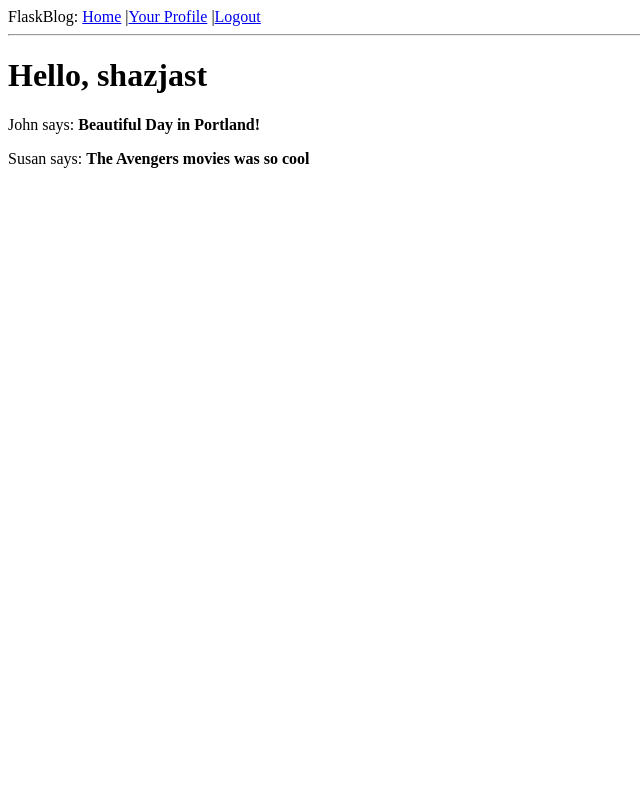
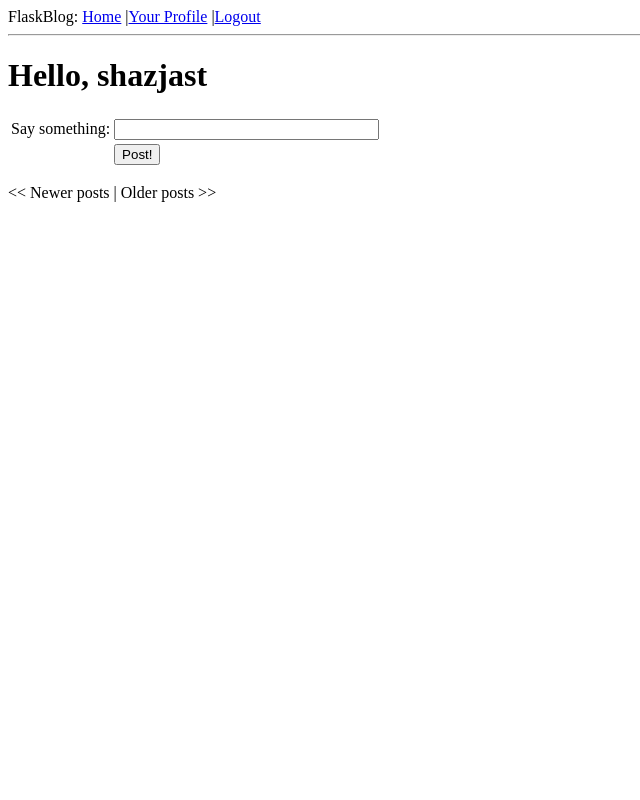
Before and after one commit to shivam5992/FlaskBlog, a Flask app: page / in a window 1280 px wide. Shown: the whole page, without its empty margins (0-640 px from the left). Run offline with Flask 2, Linux system fonts and the light colour scheme; a user stored in the database is signed in; data comes from the database, SQL or seed files in the repository; both versions use the stored data as it was after the commit; data that the repository does not hold is empty; parts of the project's set-up code (start-up, migrations or seed data) failed here and were passed over.

Commit message:
pagination added

```diff
--- a/app/forms.py
+++ b/app/forms.py
@@ -30,3 +30,5 @@ class EditForm(Form):
 			self.nickname.errors.append('This nickname is alredy in use. Please Choose different')
 			return False
 		return True
+class PostForm(Form):
+	post = TextField('post', validators = [Required()])
--- a/app/templates/index.html
+++ b/app/templates/index.html
@@ -1,7 +1,30 @@
 {% extends "base.html" %}
 {% block content %}
 		<h1>Hello, {{ user.nickname }}</h1>
-		{% for post in posts %}
-		<p>{{ post.author.nickname }} says: <b>{{ post.body }}</b></p>
+		<form action="" method="post" name="post">
+			{{ form.hidden_tag() }}
+			<table>
+				<tr>
+					<td>Say something:</td>
+					<td>{{ form.post(size = 30, maxlength = 140) }}</td>
+					<td>
+						{% for error in form.errors.post %}
+						<span style="color:red">[{{ error }}]</span><br>
+						{% endfor %}
+					</td>
+				</tr>
+				<tr>
+					<td></td>
+					<td><input type="Submit" value="Post!"></td>
+					<td></td>
+				</tr>
+			</table>
+		</form>
+
+		{% for post in posts.items %}
+    	{% include 'post.html' %}
 		{% endfor %}
+		{% if posts.has_prev %}<a href="{{ url_for('index', page = posts.prev_num) }}"><< Newer posts</a>{% else %}<< Newer posts{% endif %} |
+		{% if posts.has_next %}<a href="{{ url_for('index', page = posts.next_num) }}">Older posts >></a>{% else %}Older posts >>{% endif %}
+
 {% endblock %}
--- a/app/templates/user.html
+++ b/app/templates/user.html
@@ -12,14 +12,16 @@
 			{% else %}
 				<a href="{{ url_for('unfollow', nickname = user.nickname) }}">UnFollow</a>
 			{% endif %}
-
 		</td>
 	</tr>
 </table>
 <hr>
-{% for post in posts %}
+{% for post in posts.items %}
 
 {% include 'post.html' %}
 
 {% endfor %}
+
+{% if posts.has_prev %}<a href="{{ url_for('user', nickname = user.nickname, page = posts.prev_num) }}"><< Newer posts</a>{% else %}<< Newer posts{% endif %} |
+{% if posts.has_next %}<a href="{{ url_for('user', nickname = user.nickname, page = posts.next_num) }}">Older posts >></a>{% else %}Older posts >>{% endif %}
 {% endblock %}
--- a/app/views.py
+++ b/app/views.py
@@ -1,10 +1,10 @@
 from flask import render_template, flash, redirect, session, url_for, g, request
 from flask_login import login_user, logout_user, current_user, login_required
 from app import app, db, lm, oid
-from forms import LoginForm, EditForm
-from models import User, ROLE_USER, ROLE_ADMIN
+from forms import LoginForm, EditForm, PostForm
+from models import User, ROLE_USER, ROLE_ADMIN, Post
 from datetime import datetime
-
+from config import POSTS_PER_PAGE
 '''
 Login Function, form validation
 '''
@@ -53,23 +53,24 @@ def after_login(resp):
 def before_request():
 	g.user = current_user
 
-@app.route('/')
-@app.route('/index')
+@app.route('/', methods = ['GET', 'POST'])
+@app.route('/index', methods = ['GET', 'POST'])
+@app.route('/index/<int:page>', methods = ['GET', 'POST'])
 @login_required
-def index():
+def index(page = 1):
+	form = PostForm()
 	user = g.user
-	posts = [
-	{
-		'author': { 'nickname':'John' },
-	 	'body' : 'Beautiful Day in Portland!'
-	},
-	{
-		'author' : { 'nickname' : 'Susan' },
-		'body' : 'The Avengers movies was so cool'
-	}]
+	if form.validate_on_submit():
+		post = Post(body = form.post.data, timestamp = datetime.utcnow(), author = user)
+		db.session.add(post)
+		db.session.commit()
+		flash('Your Post is now Live')
+		return redirect(url_for('index'))
+	posts = g.user.followed_posts().paginate(page, POSTS_PER_PAGE, False)
 	return render_template('index.html',
 		title = 'Home',
 		user = user,
+		form = form,
 		posts = posts)
 
 @app.route('/logout')
@@ -92,16 +93,14 @@ def before_request():
 function for profile page and avatars
 '''
 @app.route('/user/<nickname>')
+@app.route('/user/<nickname>/<int:page>')
 @login_required
-def user(nickname):
+def user(nickname, page = 1):
 	user = User.query.filter_by(nickname = nickname).first()
 	if user == None:
 		flash('User' + nickname + ' not found')
 		return redirect(url_for('index'))
-	posts = [
-		{'author': user, 'body': 'Test post #1'},
-		{'author' : user, 'body' : 'Test post #2'}
-	]
+	posts = user.posts.paginate(page, POSTS_PER_PAGE, False)
 	return render_template('user.html',
 		user = user,
 		posts = posts)
--- a/config.py
+++ b/config.py
@@ -22,3 +22,6 @@ MAIL_PASSWORD = None
 
 # admin list
 ADMINS = ['you@example.com']
+
+# pagination
+POSTS_PER_PAGE = 3
```
Also changed, not shown: app.db.
